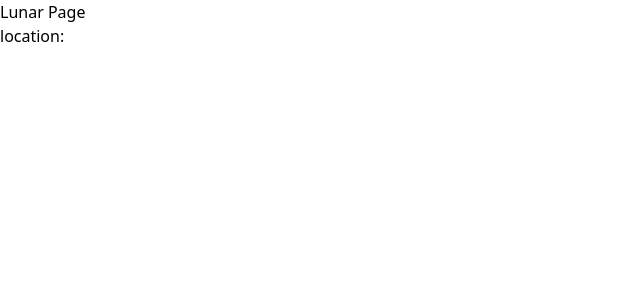
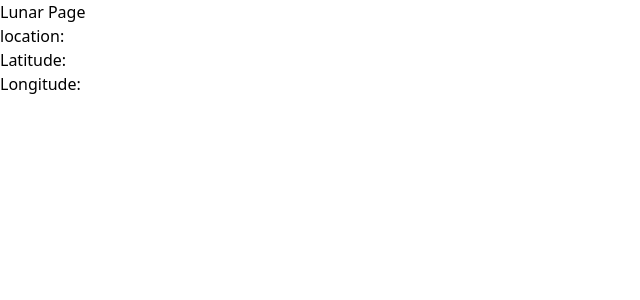
Before and after one commit to reactronauts/untitled-tide-app, a React (Vite) app: page /lunar in a window 1280 px wide. Shown: the top 300 px of the page, without its empty margins (0-640 px from the left). Built offline with nearby package versions, Linux system fonts and the light colour scheme; no server answers.

Commit message:
feat: GetUserLocation function updated to be as a .jsx file and to include longitude

```diff
--- a/src/components/GetUserLocation.js
+++ b/src/components/GetUserLocation.jsx
@@ -9,14 +9,16 @@ export function GetUserLocation() {
 
     const userLocation = async() => {
         window.navigator.geolocation.getCurrentPosition(
-            success => setLocation({latitude: success.coords.latitude}),
+            success => setLocation({latitude: success.coords.latitude, longitude: success.cooqrds.longitude}),
             error => console.log(error)
         )
     }
 
     return(
         <div>
-            <p>location: {location.latitude}</p>
+            <p>location:</p>
+            <p>Latitude: {location.latitude}</p>
+            <p>Longitude: {location.longitude}</p>
         </div>
     )
 }
```
